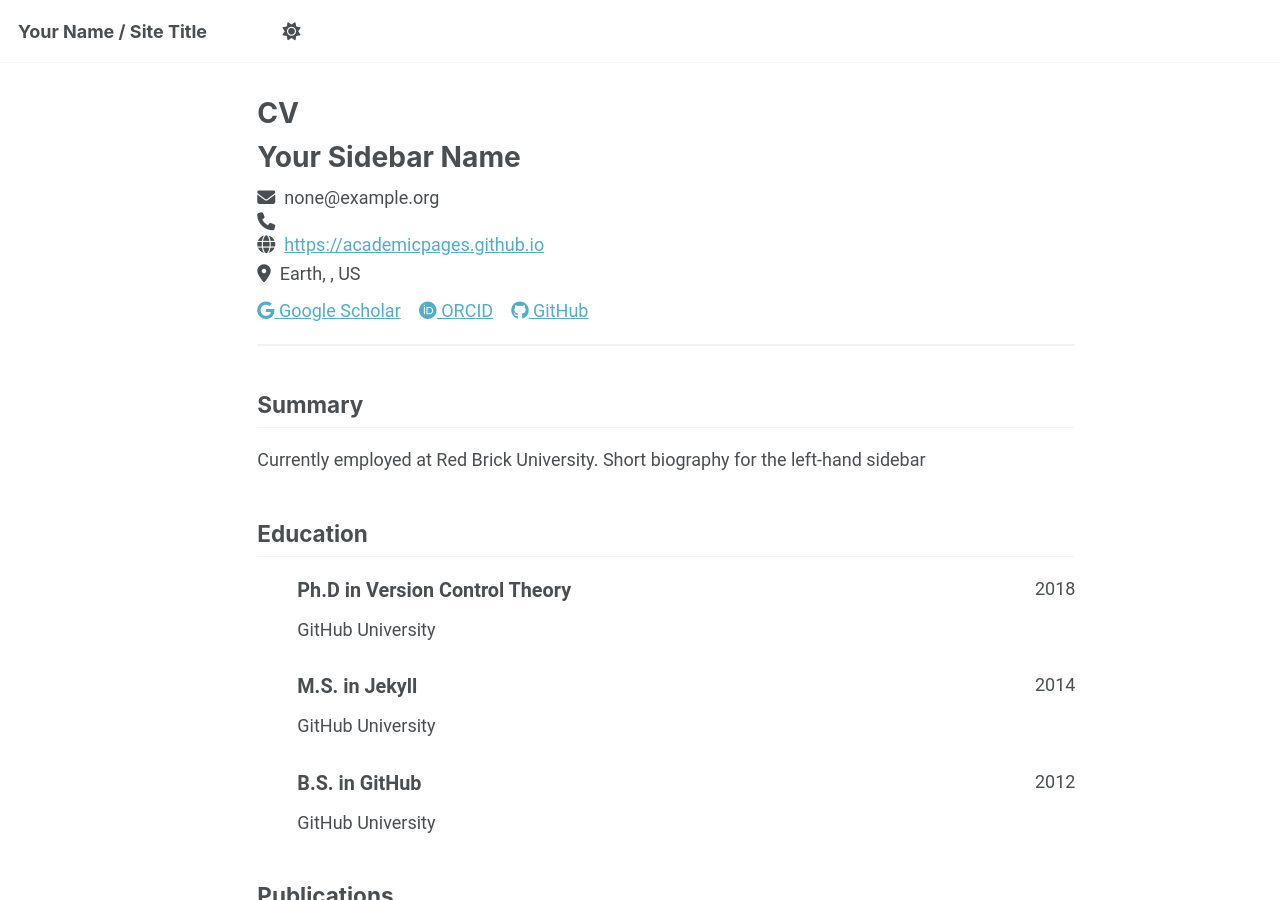
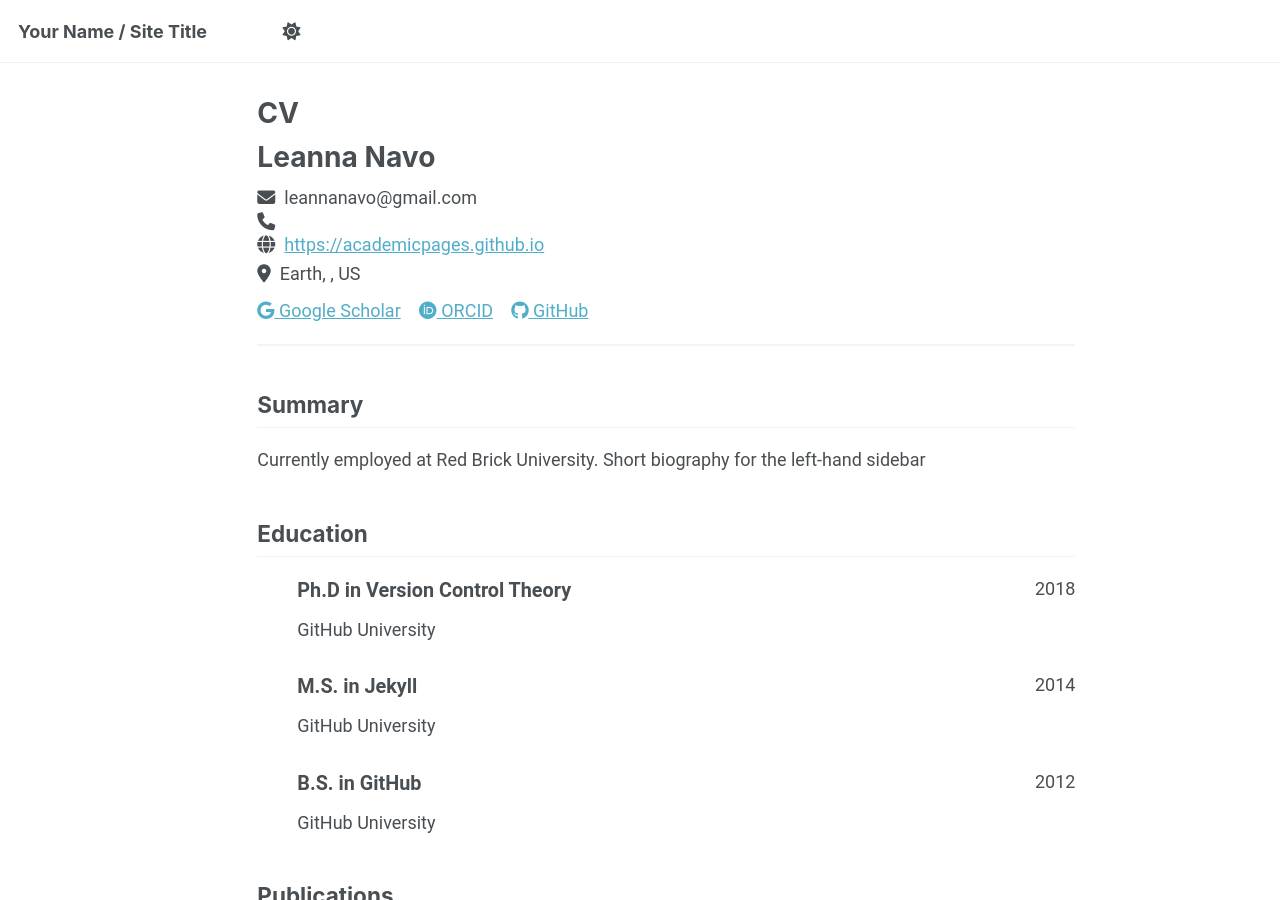
Before and after one commit to LeannaNavo/leannanavo.github.io, a Jekyll site: the page built from _pages/cv-json.md, in a window 1280 px wide and 900 px high. Built offline with Jekyll 4.4.1, drawn with Linux system fonts in a browser that asks for light colours; a script bundle is joined from its source files by our own code; library files that are not in the unit come from our copies.

Commit message:
Update cv.json

```diff
--- a/_data/cv.json
+++ b/_data/cv.json
@@ -1,7 +1,7 @@
 {
   "basics": {
-    "name": "Your Sidebar Name",
-    "email": "none@example.org",
+    "name": "Leanna Navo",
+    "email": "leannanavo@gmail.com",
     "phone": "",
     "website": "https://academicpages.github.io",
     "summary": "Currently employed at Red Brick University. Short biography for the left-hand sidebar",
```
